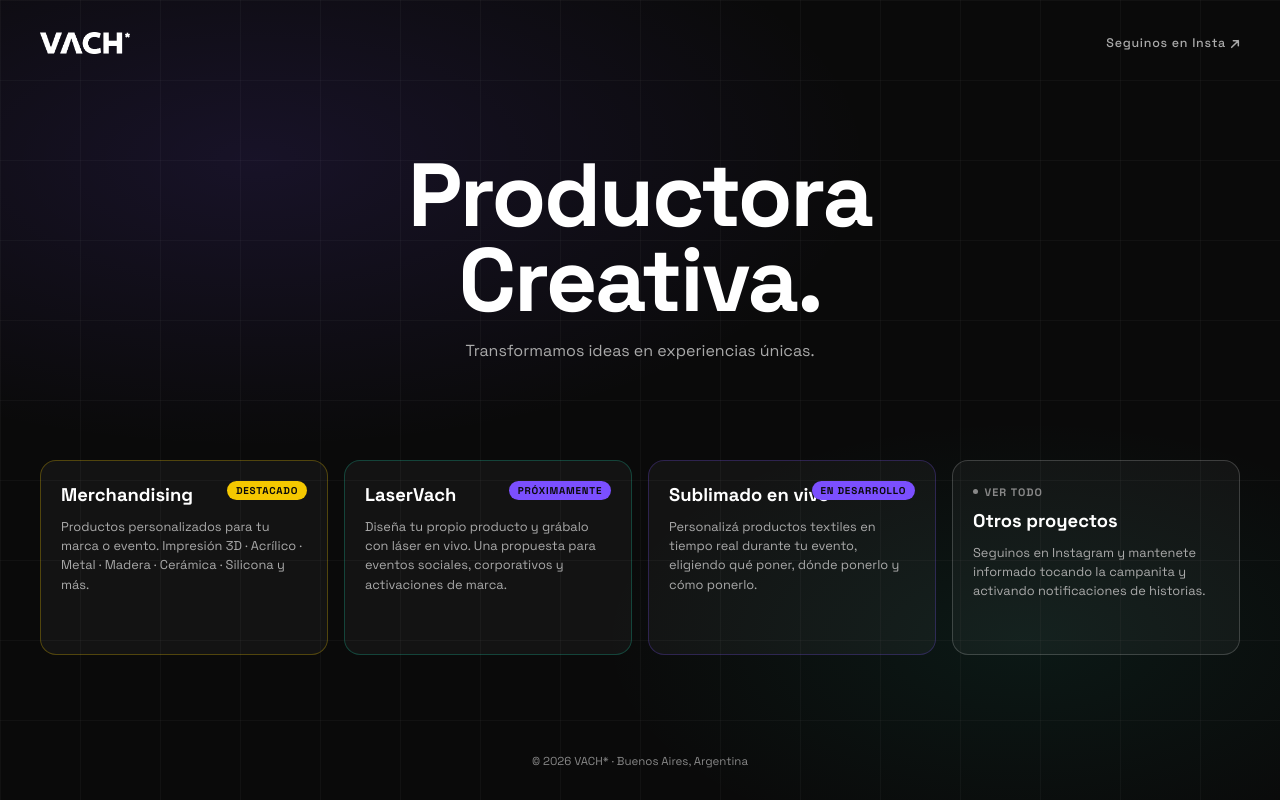
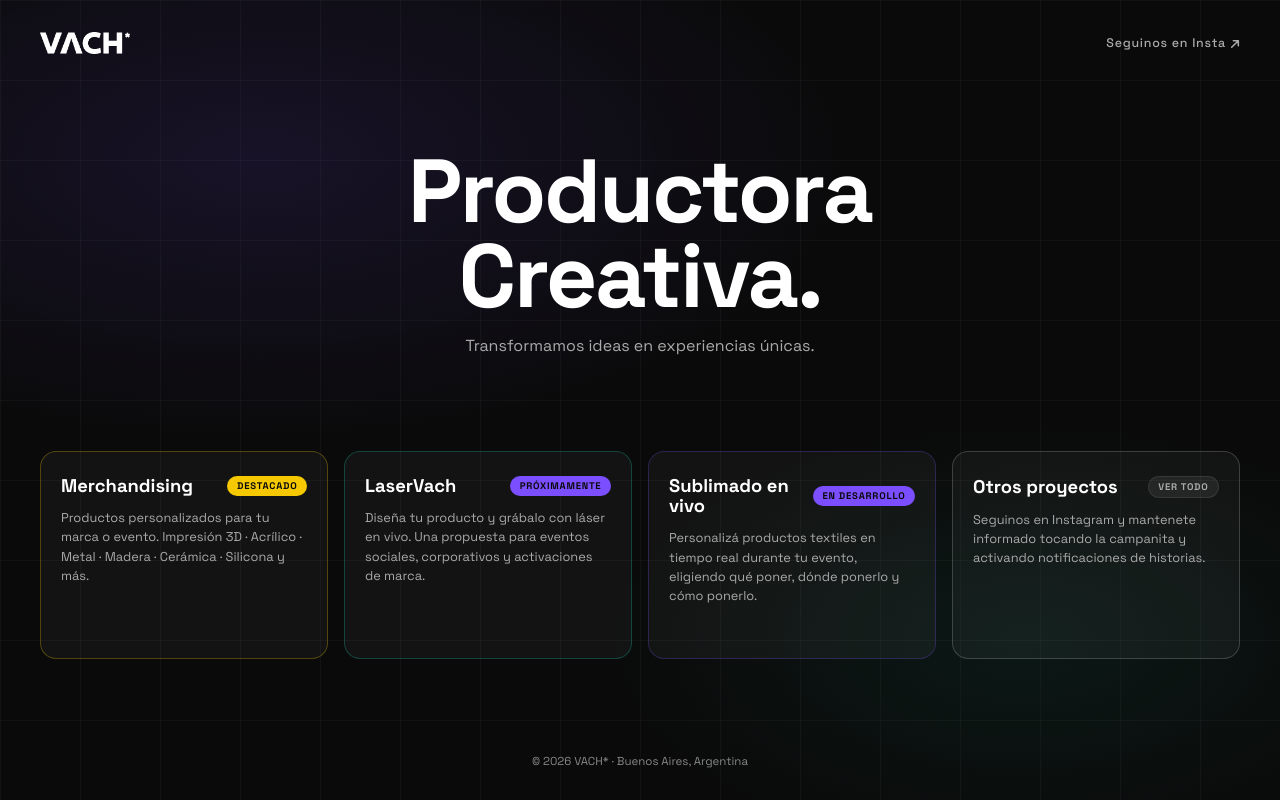
Before and after one commit to jonivach/vach-site, a plain HTML site: page vach-site/index.html in a window 1280 px wide. Drawn offline with Linux system fonts and the light colour scheme.

Commit message:
Home: badges alineados en línea con el título (flex), Ver todo convertido en badge, ajuste texto LaserVach

```diff
--- a/vach-site/index.html
+++ b/vach-site/index.html
@@ -171,21 +171,11 @@
 
     .service-card:hover::before { opacity: 1; }
 
-    .card-tag {
-      display: inline-flex;
+    .card-top {
+      display: flex;
       align-items: center;
-      gap: 0.4rem;
-      font-size: 0.68rem;
-      font-weight: 700;
-      letter-spacing: 0.1em;
-      text-transform: uppercase;
-      color: var(--accent, var(--lgray));
-      margin-bottom: 0.25rem;
-    }
-    .card-tag .dot {
-      width: 5px; height: 5px;
-      border-radius: 50%;
-      background: var(--accent, var(--lgray));
+      justify-content: space-between;
+      gap: 0.5rem;
     }
     .card-name {
       font-size: 1.15rem;
@@ -212,21 +202,24 @@
       transform: translate(0,0);
     }
 
-    /* status badges */
-    .soon-badge {
-      position: absolute;
-      top: 1.25rem; right: 1.25rem;
-      font-size: 0.62rem;
+    /* status badges (inline, aligned with card title) */
+    .card-badge {
+      flex-shrink: 0;
+      font-size: 0.6rem;
       font-weight: 700;
       letter-spacing: 0.08em;
       text-transform: uppercase;
       color: var(--black);
       background: var(--purple);
-      padding: 0.2rem 0.55rem;
+      padding: 0.25rem 0.6rem;
       border-radius: 100px;
+      white-space: nowrap;
     }
-    .soon-badge.featured-badge {
-      background: var(--yellow);
+    .card-badge.featured-badge { background: var(--yellow); }
+    .card-badge.ghost-badge {
+      color: var(--lgray);
+      background: rgba(255,255,255,0.07);
+      border: 1px solid var(--border);
     }
 
     /* footer */
@@ -243,13 +236,7 @@
       .services { grid-template-columns: 1fr 1fr; }
       .tagline h1 { font-size: 2.8rem; }
       .service-card { min-height: 0; padding: 1rem; }
-      .soon-badge {
-        position: relative;
-        top: auto; right: auto;
-        display: inline-block;
-        margin-bottom: 4px;
-        align-self: flex-start;
-      }
+      .card-badge { font-size: 0.55rem; padding: 0.2rem 0.5rem; }
     }
     @media (max-width: 480px) {
       .services { grid-template-columns: 1fr 1fr; }
@@ -274,29 +261,37 @@
 
   <nav class="services">
     <a href="/merchandising" class="service-card card-merchandising">
-      <span class="soon-badge featured-badge">Destacado</span>
-      <span class="card-name">Merchandising</span>
+      <span class="card-top">
+        <span class="card-name">Merchandising</span>
+        <span class="card-badge featured-badge">Destacado</span>
+      </span>
       <span class="card-desc">Productos personalizados para tu marca o evento. Impresión 3D · Acrílico · Metal · Madera · Cerámica · Silicona y más.</span>
       <span class="card-arrow"><svg width="12" height="12" viewBox="0 0 12 12" fill="none" xmlns="http://www.w3.org/2000/svg"><path d="M2 10L10 2M10 2H4M10 2V8" stroke="currentColor" stroke-width="1.8" stroke-linecap="round" stroke-linejoin="round"/></svg></span>
     </a>
 
     <a href="/laservach" class="service-card card-laser">
-      <span class="soon-badge">Próximamente</span>
-      <span class="card-name">LaserVach</span>
-      <span class="card-desc">Diseña tu propio producto y grábalo con láser en vivo. Una propuesta para eventos sociales, corporativos y activaciones de marca.</span>
+      <span class="card-top">
+        <span class="card-name">LaserVach</span>
+        <span class="card-badge">Próximamente</span>
+      </span>
+      <span class="card-desc">Diseña tu producto y grábalo con láser en vivo. Una propuesta para eventos sociales, corporativos y activaciones de marca.</span>
       <span class="card-arrow"><svg width="12" height="12" viewBox="0 0 12 12" fill="none" xmlns="http://www.w3.org/2000/svg"><path d="M2 10L10 2M10 2H4M10 2V8" stroke="currentColor" stroke-width="1.8" stroke-linecap="round" stroke-linejoin="round"/></svg></span>
     </a>
 
     <a href="/vachlive" class="service-card card-sublimado">
-      <span class="soon-badge">En desarrollo</span>
-      <span class="card-name">Sublimado en vivo</span>
+      <span class="card-top">
+        <span class="card-name">Sublimado en vivo</span>
+        <span class="card-badge">En desarrollo</span>
+      </span>
       <span class="card-desc">Personalizá productos textiles en tiempo real durante tu evento, eligiendo qué poner, dónde ponerlo y cómo ponerlo.</span>
       <span class="card-arrow"><svg width="12" height="12" viewBox="0 0 12 12" fill="none" xmlns="http://www.w3.org/2000/svg"><path d="M2 10L10 2M10 2H4M10 2V8" stroke="currentColor" stroke-width="1.8" stroke-linecap="round" stroke-linejoin="round"/></svg></span>
     </a>
 
     <a href="https://www.instagram.com/vach.arg/" target="_blank" class="service-card card-otros">
-      <span class="card-tag"><span class="dot"></span>Ver todo</span>
-      <span class="card-name">Otros proyectos</span>
+      <span class="card-top">
+        <span class="card-name">Otros proyectos</span>
+        <span class="card-badge ghost-badge">Ver todo</span>
+      </span>
       <span class="card-desc">Seguinos en Instagram y mantenete informado tocando la campanita y activando notificaciones de historias.</span>
       <span class="card-arrow"><svg width="12" height="12" viewBox="0 0 12 12" fill="none" xmlns="http://www.w3.org/2000/svg"><path d="M2 10L10 2M10 2H4M10 2V8" stroke="currentColor" stroke-width="1.8" stroke-linecap="round" stroke-linejoin="round"/></svg></span>
     </a>
```
